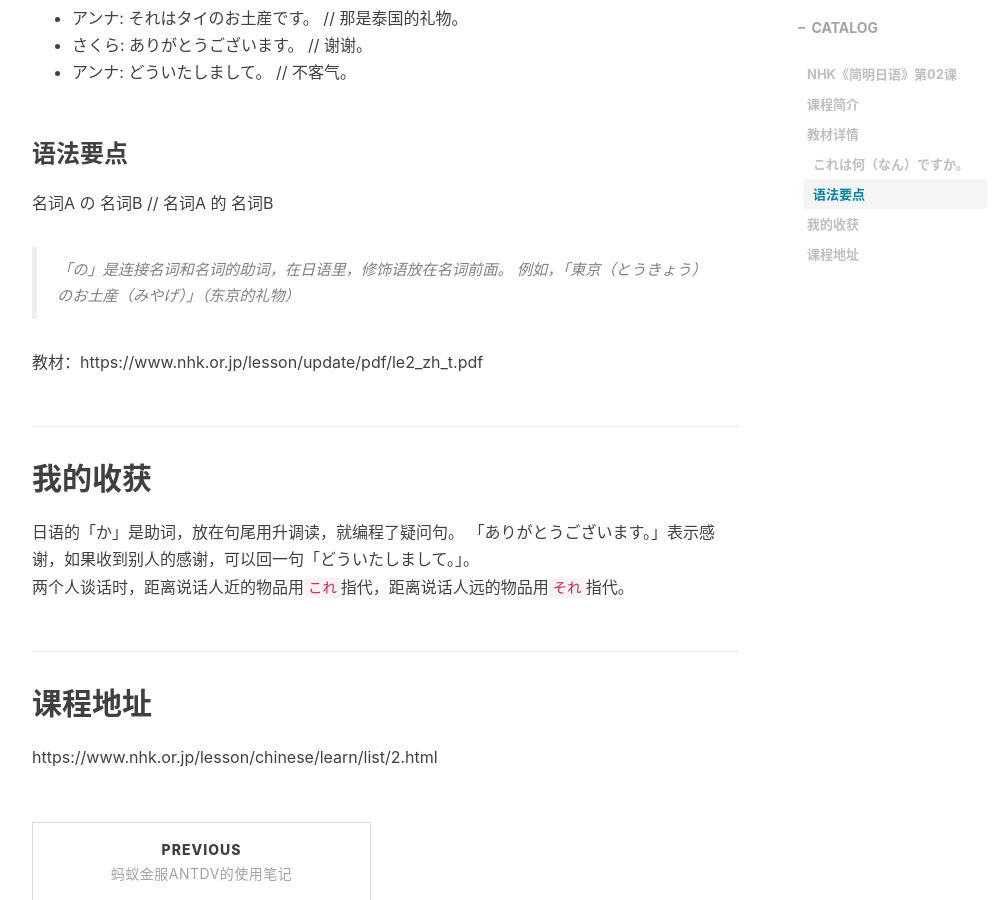
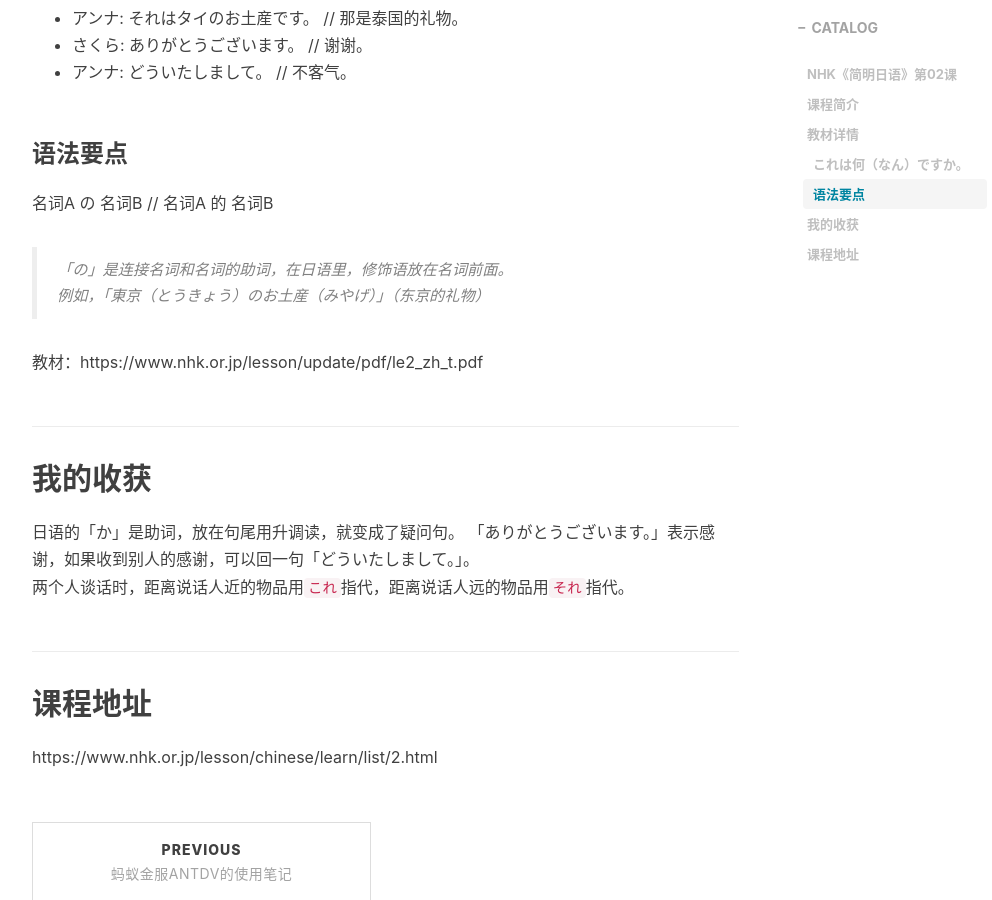
Before and after one commit to tongg112/tongg112.github.io, a Jekyll site: the page built from _posts/2021-07-06-nhk-2.md, in a window 1280 px wide and 900 px high, scrolled down 1089 px. Shown: the whole window, without its empty margins (233-1225 px from the left). Built offline with Jekyll 4.4.1, drawn with Linux system fonts in a browser that asks for light colours; nearby versions of some CDN libraries; comment, search, counter and statistics services are not loaded.

Commit message:
更正错别字

```diff
--- a/_posts/2021-07-06-nhk-2.md
+++ b/_posts/2021-07-06-nhk-2.md
@@ -29,7 +29,7 @@
 
 教材：https://www.nhk.or.jp/lesson/update/pdf/le2_zh_t.pdf
 ## 我的收获
-日语的「か」是助词，放在句尾用升调读，就编程了疑问句。
+日语的「か」是助词，放在句尾用升调读，就变成了疑问句。
 「ありがとうございます。」表示感谢，如果收到别人的感谢，可以回一句「どういたしまして。」。
 两个人谈话时，距离说话人近的物品用`これ`指代，距离说话人远的物品用`それ`指代。
 
```
